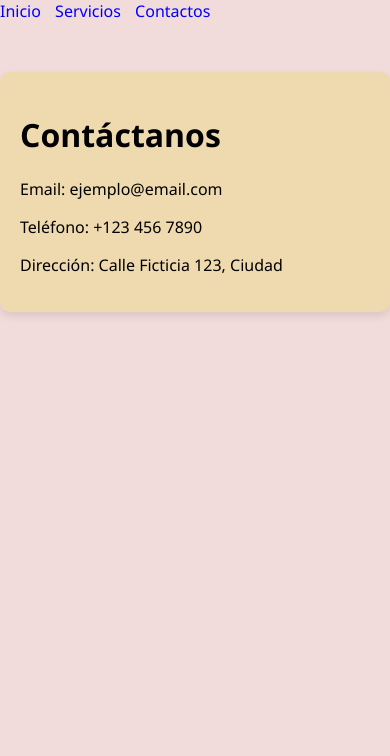
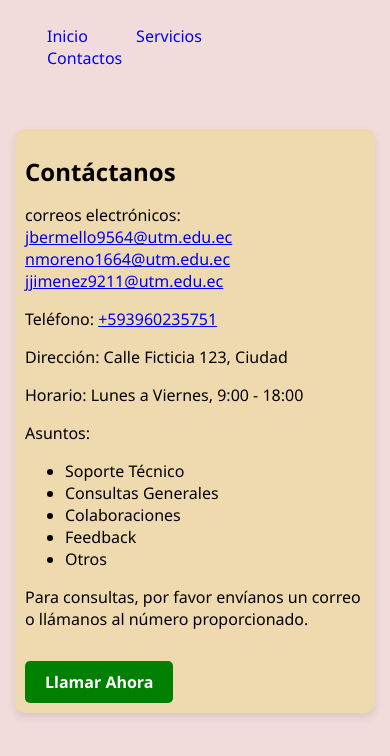
Before and after one commit to jesus-damian-bermello-garcia/Prototipo_A, a plain HTML site: page contactos.html in a window 390 px wide. Drawn offline with Linux system fonts and the light colour scheme.

Commit message:
commit 5

```diff
--- a/contactos.html
+++ b/contactos.html
@@ -13,9 +13,26 @@
   </nav>
   <div class="container">
     <h1>Contáctanos</h1>
-    <p>Email: ejemplo@email.com</p>
-    <p>Teléfono: +123 456 7890</p>
+    correos electrónicos: <br> <a href="mailto:jbermello9564@utm.edu.ec">jbermello9564@utm.edu.ec</a>
+    <br>
+    <a href="mailto:nmoreno1664@utm.edu.ec">nmoreno1664@utm.edu.ec</a>
+    <br>
+    <a href="mailto:jjimenez9211@utm.edu.ec">jjimenez9211@utm.edu.ec</a>
+    <p>Teléfono: <a href="tel:+593960235751">+593960235751</a></p>
     <p>Dirección: Calle Ficticia 123, Ciudad</p>
+    <p>Horario: Lunes a Viernes, 9:00 - 18:00</p>
+    Asuntos:
+    <ul>
+      <li>Soporte Técnico</li>
+      <li>Consultas Generales</li>
+      <li>Colaboraciones</li>
+      <li>Feedback</li>
+      <li>Otros</li>
+    </ul>
+    <p>Para consultas, por favor envíanos un correo o llámanos al número proporcionado.</p>
+    <a href="tel:+593960235751" class="btn-llamar">
+      Llamar Ahora
+    </a>
   </div>
 </body>
 </html>
--- a/styles.css
+++ b/styles.css
@@ -3,7 +3,7 @@ body {
   background: #f2dbdb;
   margin: 0;
   padding: 0;
-  text-align:left;
+  text-align: left;
 }
 
 .container {
@@ -14,7 +14,6 @@ body {
   box-shadow: 0 4px 8px rgba(0, 0, 0, 0.1);
   max-width: 600px;
   margin: 50px auto;
-
 }
 
 .btn-a {
@@ -72,13 +71,80 @@ body {
   font-weight: bold;
   cursor: pointer;
 }
+.btn-llamar {
+  display: inline-block;
+  margin-top: 15px;
+  padding: 10px 20px;
+  background-color: green;
+  color: white;
+  text-decoration: none;
+  font-weight: bold;
+  border-radius: 5px;
+  transition: background-color 0.3s;
+  border: none;
+  cursor: pointer;
+}
+
+.btn-llamar:hover {
+  background-color: rgb(108, 128, 108);
+}
 
 nav {
-  margin-bottom: 20px;
+  margin-bottom: 30px;
+  padding: 10px 20px;
+
 }
 
 nav a {
-  margin-right: 10px;
-  text-decoration: none;
+  margin-right: 20px;
+  text-decoration: dashed;
   color: blue;
 }
+
+/* Responsive Tablet */
+@media (max-width: 768px) {
+  body {
+    padding: 15px;
+  }
+
+  nav {
+    flex-direction: column;
+    align-items: center;
+  }
+
+  h1 {
+    font-size: 1.7rem;
+  }
+
+  .container {
+    padding: 15px;
+  }
+  .modal-content {
+    width: 80%;
+    padding: 25px;
+  }
+}
+
+/* Responsive Móvil */
+@media (max-width: 480px) {
+  nav a {
+    font-size: 1rem;
+    padding: 6px 12px;
+  }
+
+  p,
+  ul {
+    font-size: 1rem;
+  }
+
+  h1 {
+    font-size: 1.5rem;
+  }
+  .container {
+    padding: 10px;
+  }
+  .modal-content {
+    width: 90%;
+    padding: 20px;
+  }
+}
```
Also changed, not shown: index.html (+7 -4 lines), servicios.html (+12 -2 lines).
